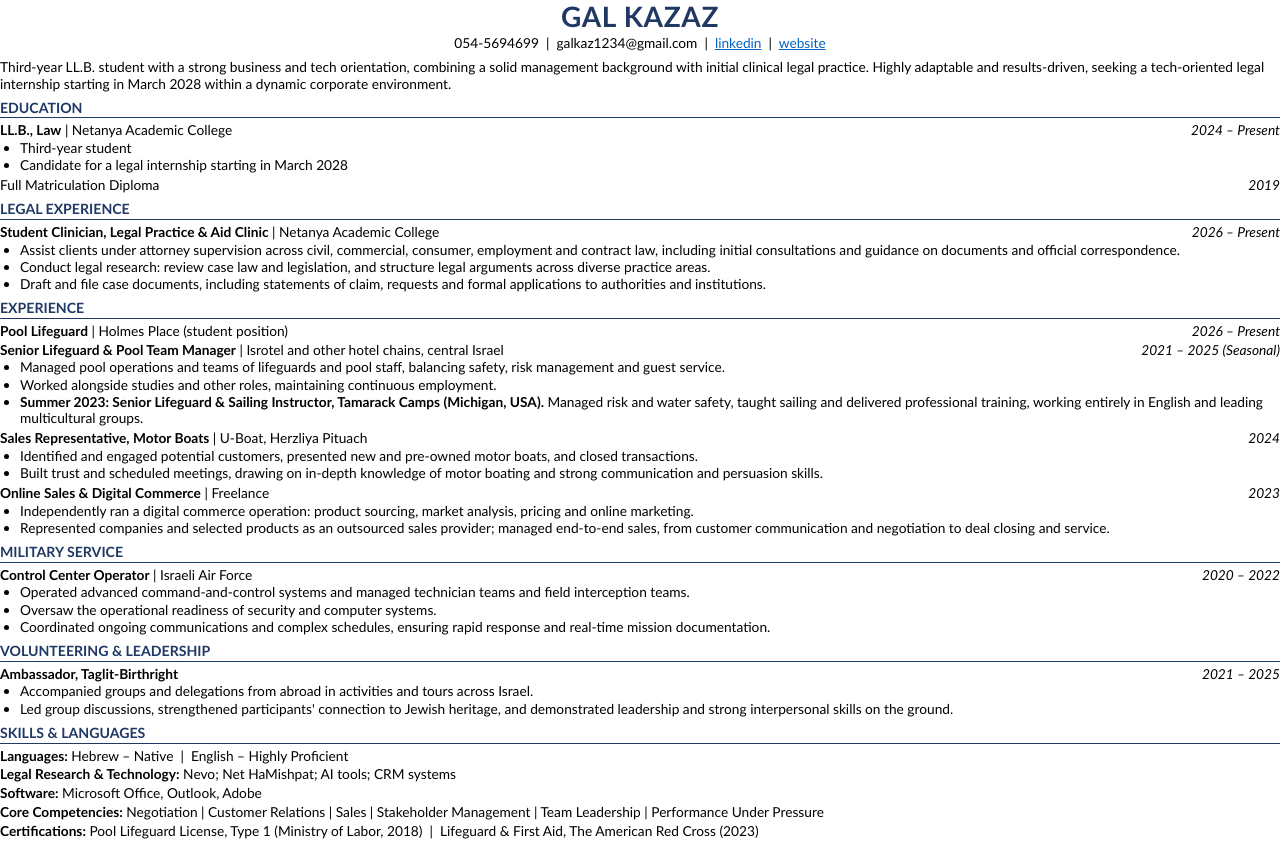
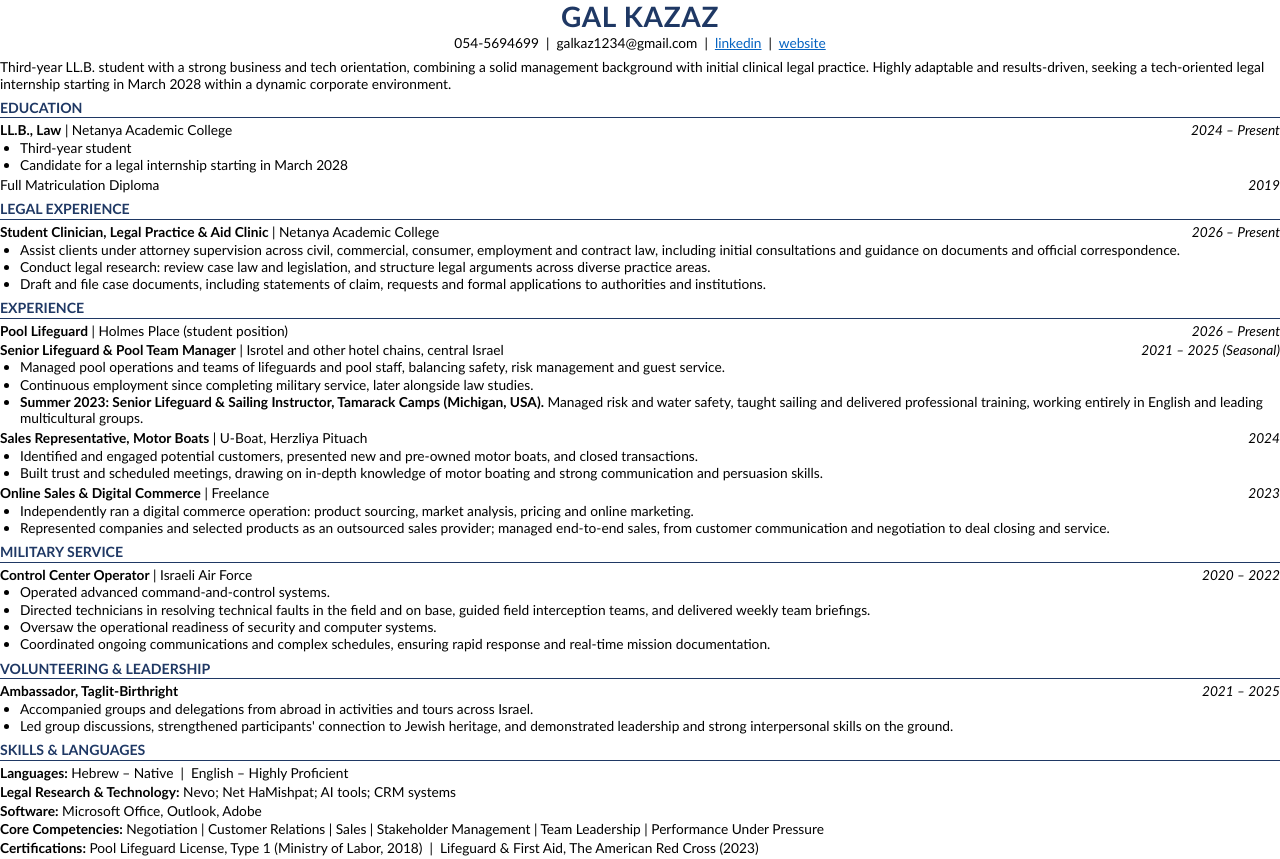
Before and after one commit to galkaz6969-ai/portfolio, a plain HTML site: page source/cv.html in a window 1280 px wide. Drawn offline with Linux system fonts and the light colour scheme.

Commit message:
Clarify employment timeline and expand IAF team-direction bullet
Co-Authored-By: Claude Opus 5.5 <noreply@anthropic.com>
Claude-Session: https://claude.ai/code/session_017mFTF1ZfKLP6DKr9ga43aG

```diff
--- a/source/cv.html
+++ b/source/cv.html
@@ -37,7 +37,7 @@ p { margin: 0 0 2pt; }
 <div class="e"><div class="row"><span><b>Pool Lifeguard</b> | Holmes Place (student position)</span><span class="d">2026 – Present</span></div></div>
 <div class="e"><div class="row"><span><b>Senior Lifeguard &amp; Pool Team Manager</b> | Isrotel and other hotel chains, central Israel</span><span class="d">2021 – 2025 (Seasonal)</span></div>
 <ul><li>Managed pool operations and teams of lifeguards and pool staff, balancing safety, risk management and guest service.</li>
-<li>Worked alongside studies and other roles, maintaining continuous employment.</li>
+<li>Continuous employment since completing military service, later alongside law studies.</li>
 <li><b>Summer 2023: Senior Lifeguard &amp; Sailing Instructor, Tamarack Camps (Michigan, USA).</b> Managed risk and water safety, taught sailing and delivered professional training, working entirely in English and leading multicultural groups.</li></ul></div>
 <div class="e"><div class="row"><span><b>Sales Representative, Motor Boats</b> | U-Boat, Herzliya Pituach</span><span class="d">2024</span></div>
 <ul><li>Identified and engaged potential customers, presented new and pre-owned motor boats, and closed transactions.</li>
@@ -48,7 +48,8 @@ p { margin: 0 0 2pt; }
 
 <h2>Military Service</h2>
 <div class="e"><div class="row"><span><b>Control Center Operator</b> | Israeli Air Force</span><span class="d">2020 – 2022</span></div>
-<ul><li>Operated advanced command-and-control systems and managed technician teams and field interception teams.</li>
+<ul><li>Operated advanced command-and-control systems.</li>
+<li>Directed technicians in resolving technical faults in the field and on base, guided field interception teams, and delivered weekly team briefings.</li>
 <li>Oversaw the operational readiness of security and computer systems.</li>
 <li>Coordinated ongoing communications and complex schedules, ensuring rapid response and real-time mission documentation.</li></ul></div>
 
```
Also changed, not shown: index.html (+4 -4 lines), 1 other file.
